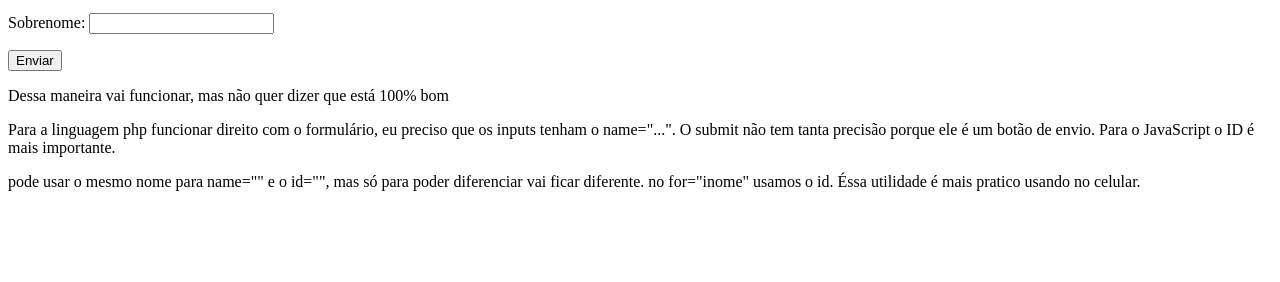
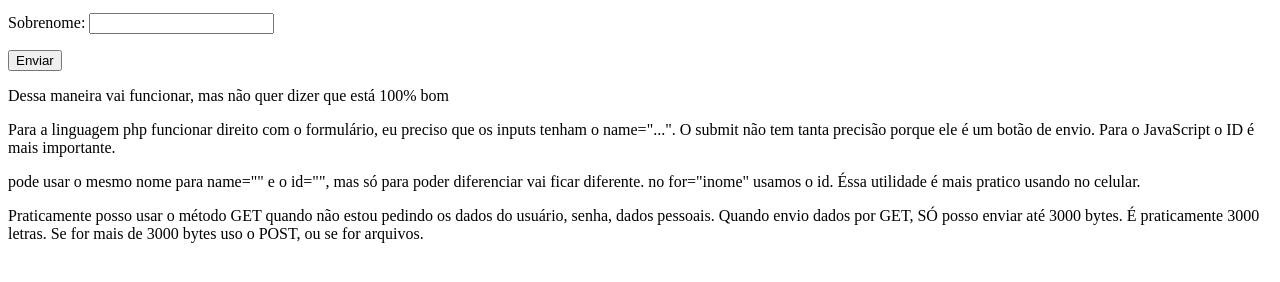
Before and after one commit to JoseAlbertoRodrigues/Html5-Css3-curso-em-video, a plain HTML site: page html-css/exercicios/modulo-04/ex025/form001.html in a window 1280 px wide. Shown: the part 104-386 px from the top of the page. Drawn offline with Linux system fonts and the light colour scheme.

Commit message:
métodos get e post
Capítulo 24 Aula 3 – Métodos GET e POST para formulários

```diff
--- a/html-css/exercicios/modulo-04/ex025/form001.html
+++ b/html-css/exercicios/modulo-04/ex025/form001.html
@@ -9,7 +9,7 @@
 <body>
     <h1>Meu primeiro formulário</h1>
     <!-- autocomplete="off" dentro do form serve para desligar ou ligar o auto complemento do formulário -->
-    <form action="cadastro.php">
+    <form action="cadastro.php" method="POST">
         <p><label for="inome">Nome:</label>
             <input type="text" name="nome" id="inome">
         </p>
@@ -29,5 +29,11 @@
         no for="inome" usamos o id.
         Éssa utilidade é mais pratico usando no celular.
     </p>
+
+    <p>Praticamente posso usar o método GET quando não estou pedindo os dados do usuário,
+        senha, dados pessoais.
+        Quando envio dados por GET, SÓ posso enviar até 3000 bytes. É praticamente 3000 letras.
+        Se for mais de 3000 bytes uso o POST, ou se for arquivos.
+    </p>
 </body>
 </html>
```
